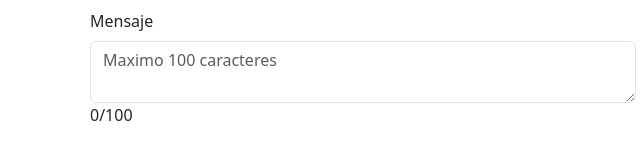
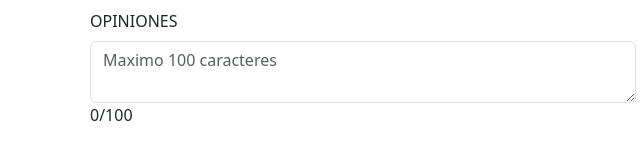
Before and after one commit to carevalo07/TeLoVendo, a plain HTML site: page contacto.html in a window 1280 px wide. Shown: the part 267-431 px from the top of the page, 277-917 px from the left. Drawn offline with nearby package versions, Linux system fonts and the light colour scheme.

Commit message:
Cambio Manuel

```diff
--- a/contacto.html
+++ b/contacto.html
@@ -73,7 +73,7 @@
                 <small id="emailHelp2" class="form-text text-danger"></small>
               </div>
 
-              <label for="texto">Mensaje</label>
+              <label for="texto">OPINIONES</label>
               <textarea id="texto" class="form-control"placeholder="Maximo 100 caracteres" maxlength="101"></textarea>
                 <p id="resultado"></p>
                 <small id="resultado" class="form-text text-danger"></small>
```
